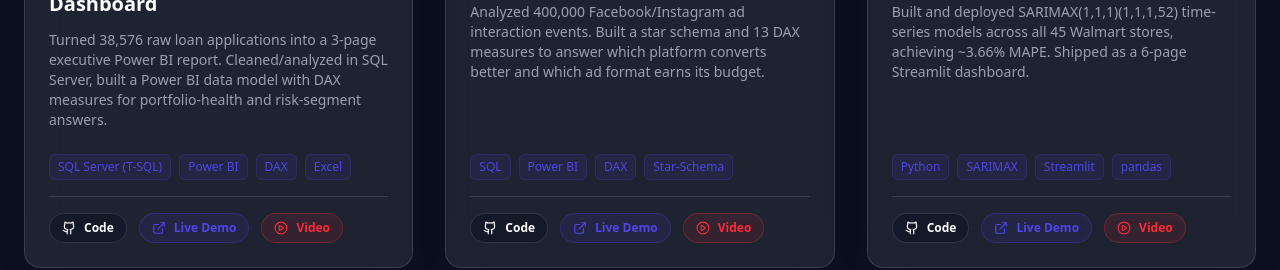
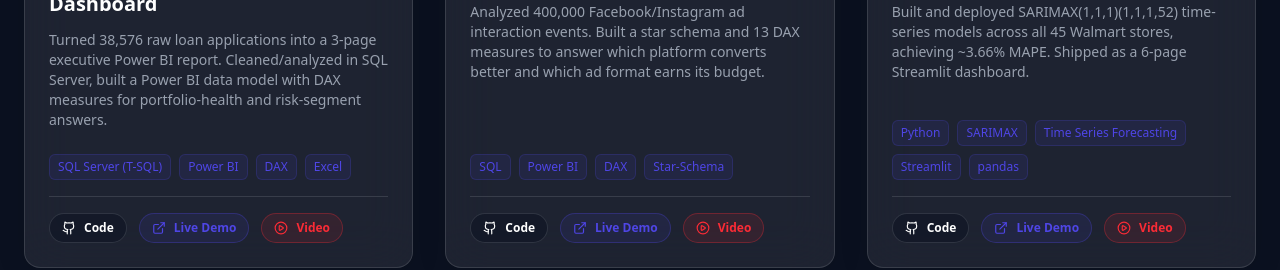
Before and after one commit to sidducv0528/siddu-portfolio-, a Next.js app: page / in a window 1280 px wide. Shown: the part 2180-2450 px from the top of the page. Built offline with nearby package versions, Linux system fonts and the light colour scheme.

Commit message:
Update Walmart and ML Web App tags

```diff
--- a/src/components/Projects.tsx
+++ b/src/components/Projects.tsx
@@ -29,7 +29,7 @@ const projects = [
   {
     title: "Walmart Sales Forecasting",
     description: "Built and deployed SARIMAX(1,1,1)(1,1,1,52) time-series models across all 45 Walmart stores, achieving ~3.66% MAPE. Shipped as a 6-page Streamlit dashboard.",
-    tech: ["Python", "SARIMAX", "Streamlit", "pandas"],
+    tech: ["Python", "SARIMAX", "Time Series Forecasting", "Streamlit", "pandas"],
     image: "https://raw.githubusercontent.com/sidducv0528/Walmart-Sales-Forecasting/main/assets/screenshots/walmart-sales-forecasting-banner.png",
     github: "https://github.com/sidducv0528/Walmart-Sales-Forecasting",
     live: "https://walmart-sales-forecasting-stores.streamlit.app/",
@@ -64,7 +64,7 @@ const projects = [
   {
     title: "ML Prediction Web App",
     description: "An interactive front-end simulation of 4 ML models' logic (churn, insurance, bank deposit, heart disease) — giving recruiters something clickable with zero setup.",
-    tech: ["HTML5", "CSS3", "JavaScript"],
+    tech: ["HTML5", "CSS3", "JavaScript", "ML"],
     image: "/images/projects/ml-webapp.png",
     github: "https://github.com/sidducv0528/ml-prediction-app",
     live: "https://sidducv0528.github.io/ml-prediction-app",
```
